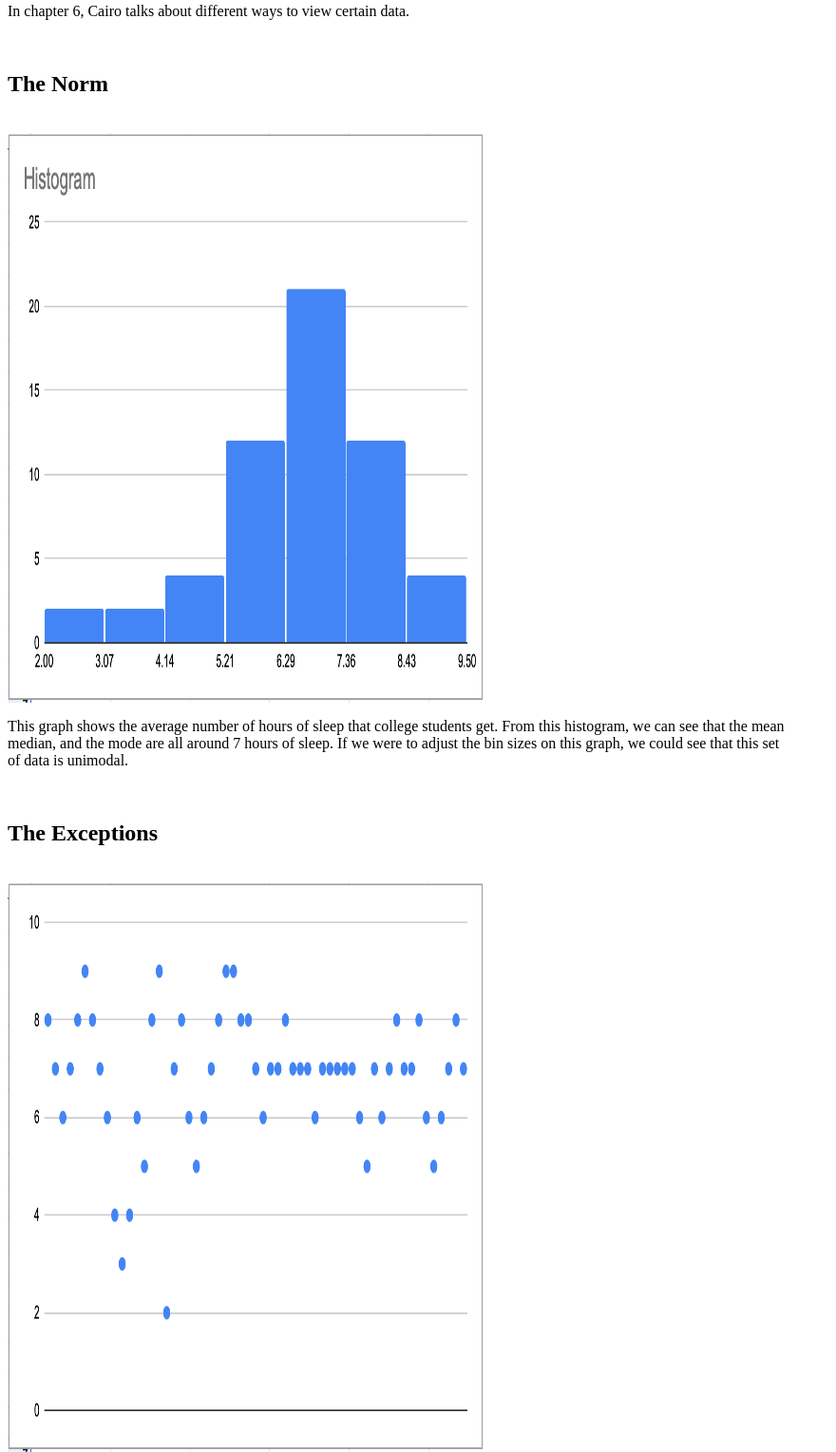
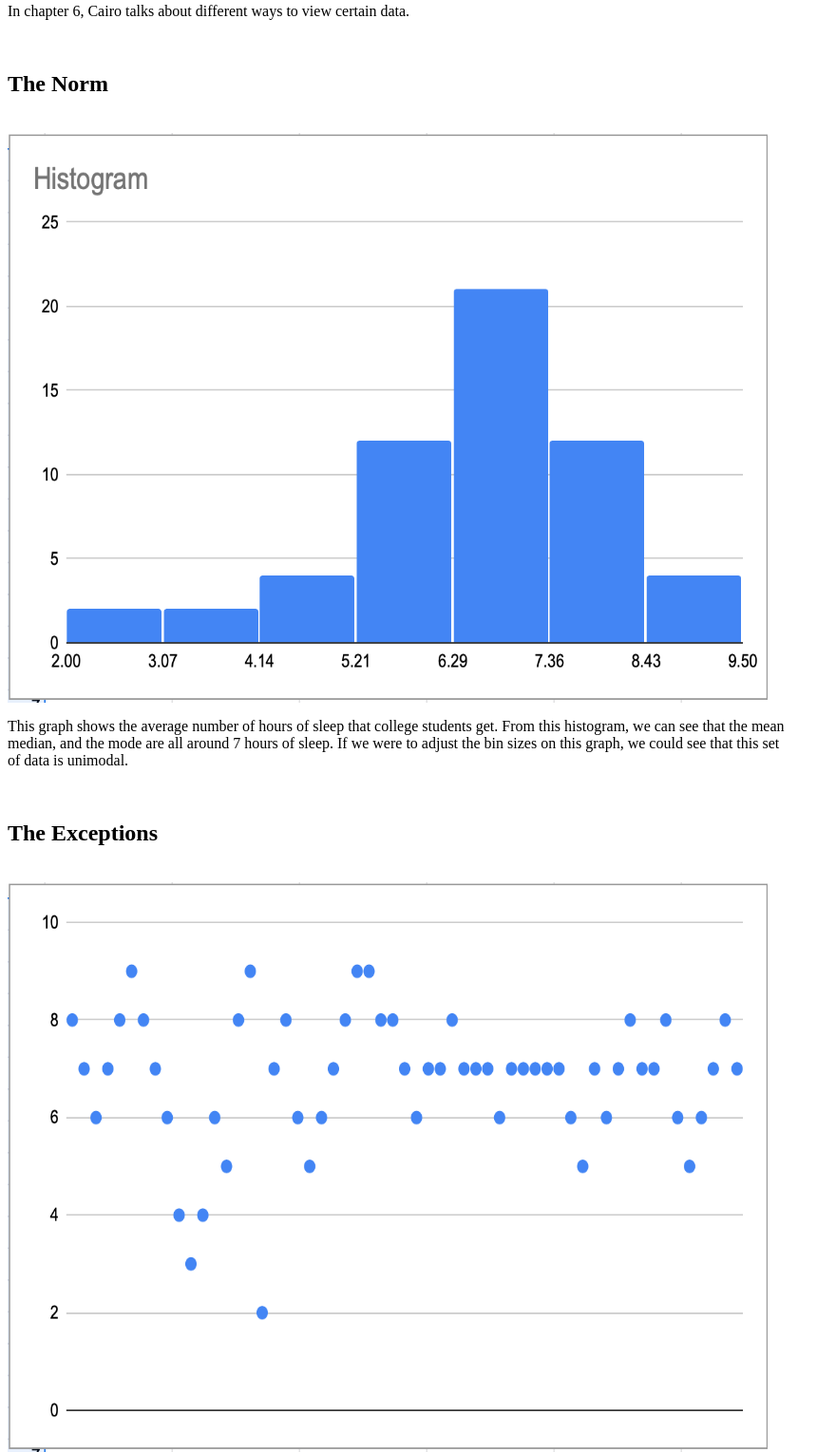
Before and after one commit to matherlyr/mean-ingfulData, a plain HTML site: page index.html in a window 1280 px wide. Shown: the part 97-1626 px from the top of the page at 95% size, without its empty margins (0-880 px from the left). Drawn offline with Linux system fonts and the light colour scheme.

Commit message:
Update index.html

```diff
--- a/index.html
+++ b/index.html
@@ -6,7 +6,7 @@
 <br>
 <h2>The Norm</h2>
 <br>
-  <img src="bar-graph.png" width="500" height="600" ></img>
+  <img src="bar-graph.png" width="800" height="600" ></img>
 <br>
 <p>This graph shows the average number of hours of sleep that college students get. From this histogram, we can see that the mean<br>
 median, and the mode are all around 7 hours of sleep. If we were to adjust the bin sizes on this graph, we could see that this set<br>
@@ -14,7 +14,7 @@ of data is unimodal.</p>
 <br>
 <h2>The Exceptions</h2>
 <br>
- <img src="dot-plot.png" width="500" height="600" ></img>
+ <img src="dot-plot.png" width="800" height="600" ></img>
 <br>
 <p>When the same data of hours of sleep is graphed on a dot plot, we can see that there are outliers such as the point at 2 hours<br>
 of sleep. Therefore, we can most likely find an interesting story behind this outlier.</p>
```
